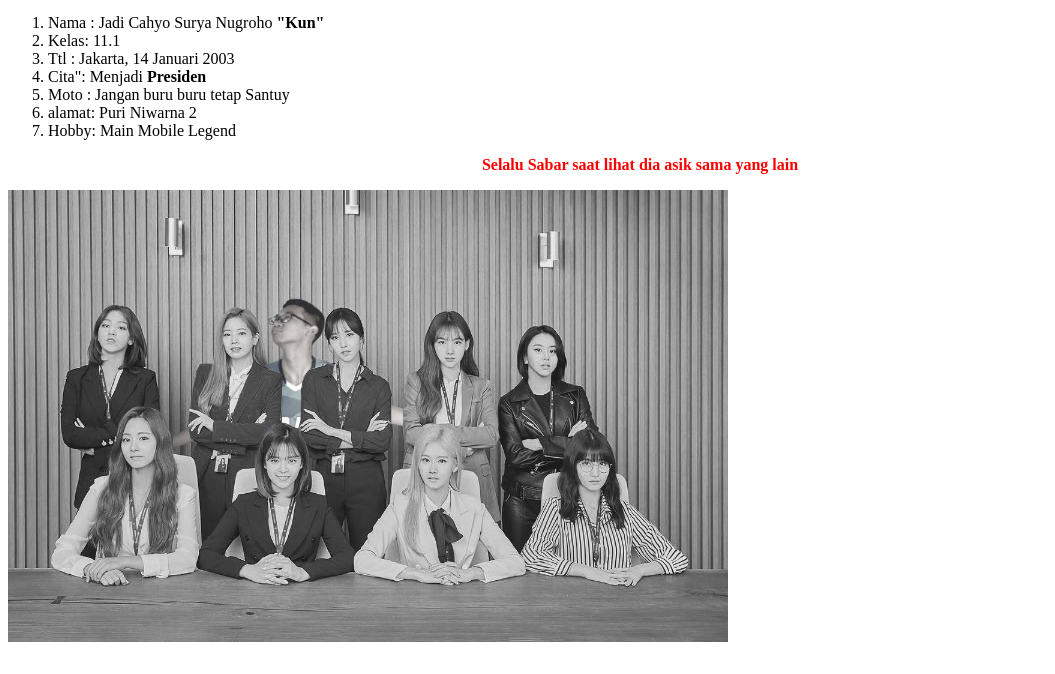
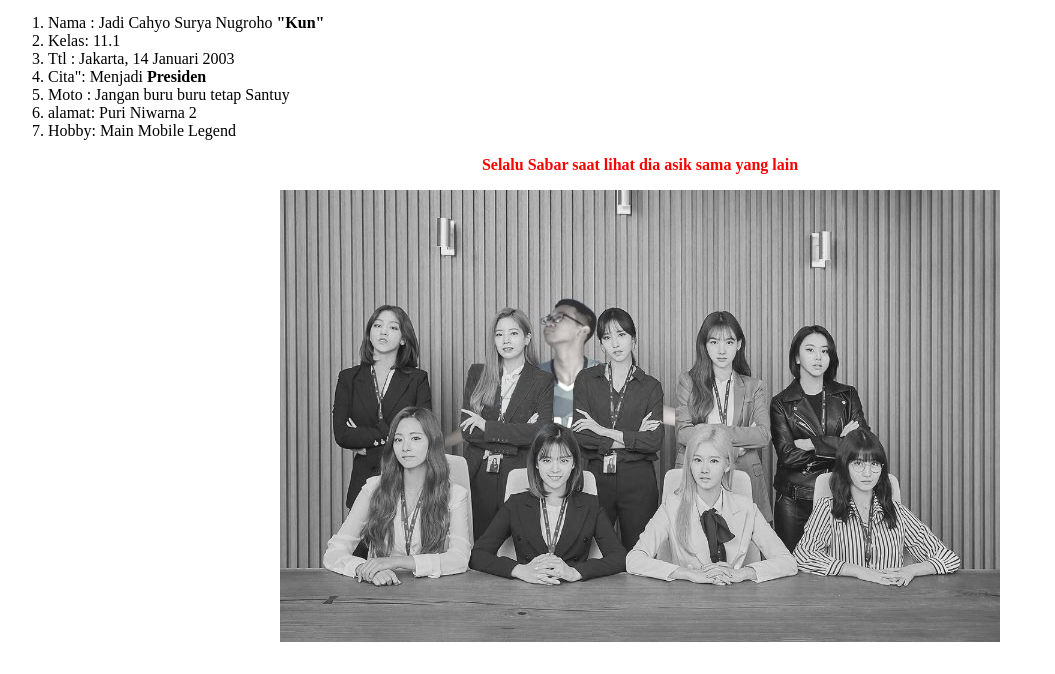
Before and after one commit to kun-Jed/kun-Jed.github.io, a plain HTML site: page index.html in a window 1280 px wide. Shown: the part 126-800 px from the top of the page, without its empty margins (0-1055 px from the left). Drawn offline with Linux system fonts and the light colour scheme.

Commit message:
Update index.html

```diff
--- a/index.html
+++ b/index.html
@@ -19,6 +19,6 @@
 	  </ol>
 	  <p><center><b><font color="red">Selalu Sabar saat lihat dia asik sama yang lain
 			</font></b></center></p>
-	  <img src="IMG-20200209-WA0001.jpg">
+		<center><img src="IMG-20200209-WA0001.jpg"></center>
 	</body>
   </html>
```
